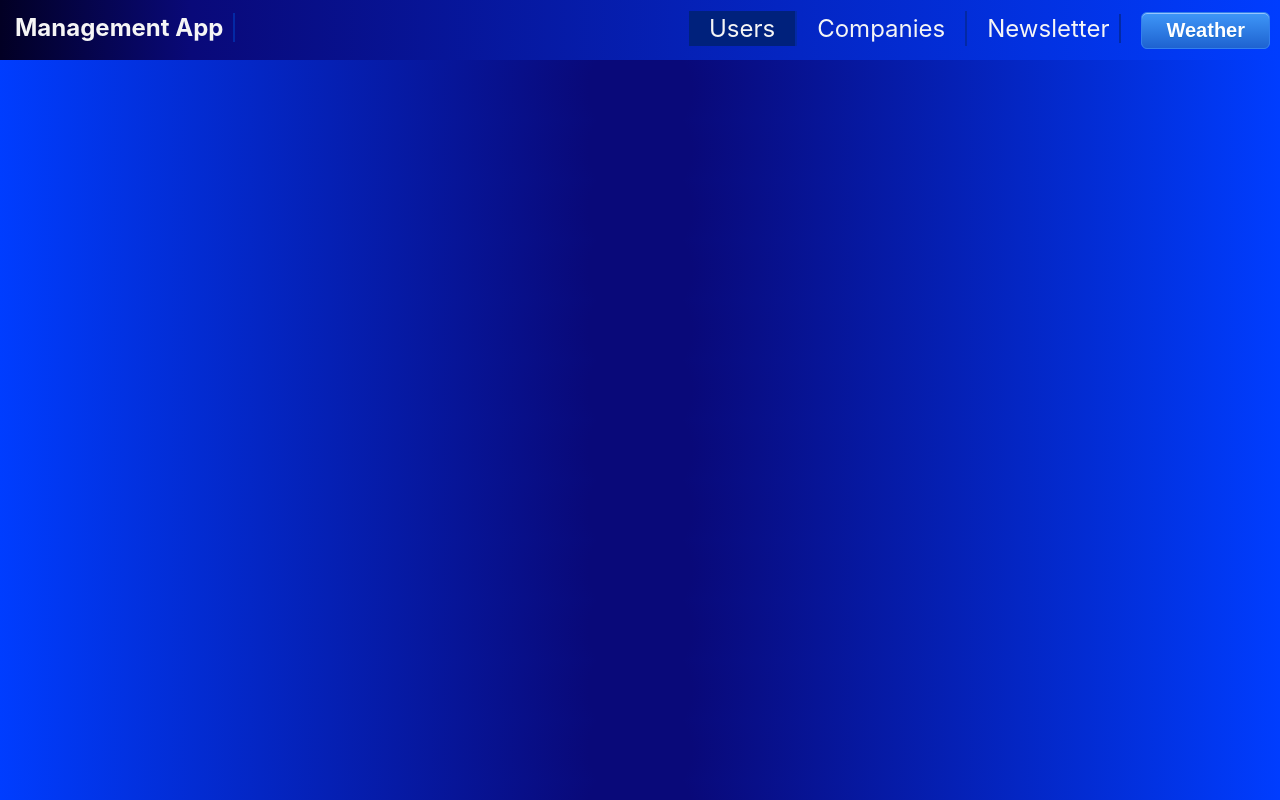
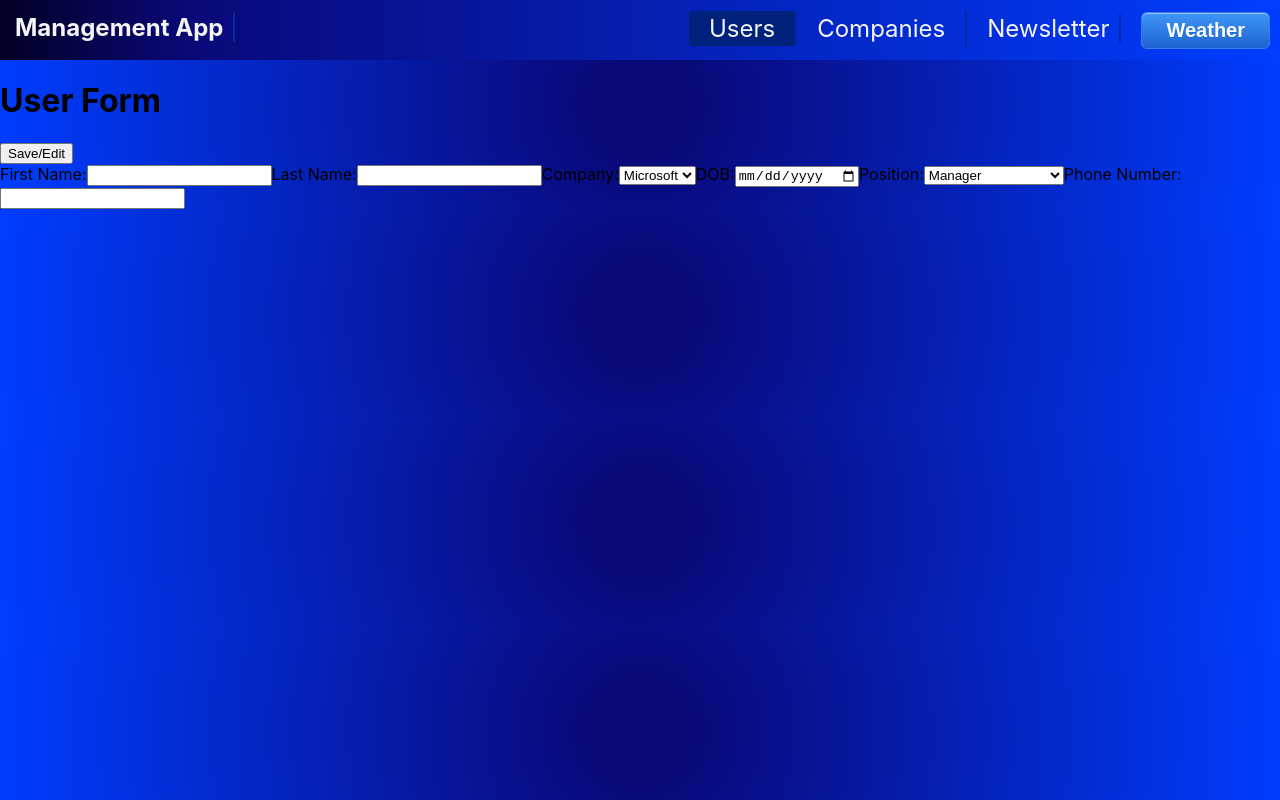
Before and after one commit to MirkoNadj/u-manage, a React (Create React App) app: page /users/create in a window 1280 px wide. Built offline with nearby package versions, Linux system fonts and the light colour scheme.

Commit message:
initial commit

```diff
--- a/src/App.tsx
+++ b/src/App.tsx
@@ -1,25 +1,34 @@
 import React, { FC } from 'react';
 import { BrowserRouter as Router, Routes, Route } from 'react-router-dom';
 import './App.css';
-import {Header} from './components/partials/Header/Header';
-import {Home} from './components/partials/Home/Home';
+import { Header } from './components/partials/Header/Header';
+import { Home } from './components/partials/Home/Home';
+import { UserForm } from './components/UserForm/UserForm';
+import { storedUserList, storedCompanyList, storedPositionList } from './entities/StoredLists';     // temporary list
+
+
 
 const App: FC = () => {
 
+  window.localStorage.setItem('storedUserList', JSON.stringify(storedUserList));
+  window.localStorage.setItem('storedCompanyList', JSON.stringify(storedCompanyList));
+  window.localStorage.setItem('storedPositionList', JSON.stringify(storedPositionList))
+
+
   return (
     <>
-    <Router>
-      <Header />
-      <Routes>
-        <Route path="/" element={<Home />}/>
-   {/*  <Route path="/users/" element={<Users />}/>
-        <Route path="/users/create" element={<UserForm />}/>
-        <Route path="/users/{id}" element={<UserForm />}/>
+      <Router>
+        <Header />
+        <Routes>
+          <Route path="/" element={<Home />} />
+          {/* <Route path="/users/" element={<Users />}/> */}
+          <Route path="/users/create" element={<UserForm />} />
+          {/*    <Route path="/users/{id}" element={<UserForm />}/>
         <Route path="/companies" element={<Companies />}/>
         <Route path="/companies/create" element={<CompanyForm />}/>
         <Route path="/companies/{id}" element={<CompanyForm />}/> */}
-      </Routes>
-    </Router>
+        </Routes>
+      </Router>
     </>
   );
 }
--- a/src/TypeFiles/ObjectTypes.tsx
+++ b/src/TypeFiles/ObjectTypes.tsx
@@ -1,3 +1,5 @@
 export type PositionObject = {
-    coords: {latitude: number, longitude: number}
+    coords: { latitude: number, longitude: number }
 }
+
+export type Position = 'Manager' | 'Software Developer' | 'QA engineer' | 'Stuff';
--- /dev/null
+++ b/src/components/UserForm/UserForm.tsx
@@ -0,0 +1,109 @@
+import React, { FC, useState } from 'react';
+import { CompanyInterface, UserInterface, ValidationErrors } from '../../Interfaces/ObjectInterfaces';
+import { formValidation } from '../../services/formValidation';
+
+
+export const UserForm: FC = () => {
+    let fetchedUserList = window.localStorage.getItem("storedUserList");
+    let fetchedCompanyList = window.localStorage.getItem("storedCompanyList");
+    let fetchedPositionList = window.localStorage.getItem("storedPositionList");
+    // console.log('users', fetchedUserList)
+    // console.log('companies', fetchedCompanyList)
+    // console.log('positions', fetchedPositionList)
+
+    if (!fetchedUserList) {
+        fetchedUserList = '';
+    }
+    const parsedUserList = JSON.parse(fetchedUserList)
+
+    if (!fetchedCompanyList) {
+        fetchedCompanyList = '';
+    }
+    const parsedCompanyList = JSON.parse(fetchedCompanyList)
+    //console.log(parsedCompanyList)
+
+    if (!fetchedPositionList) {
+        fetchedPositionList = '';
+    }
+    const parsedPositionList = JSON.parse(fetchedPositionList)
+
+    const [userInfo, setUserInfo] = useState<UserInterface>({
+        id: '',
+        firstName: '',
+        lastName: '',
+        companyId: '',
+        companyName: '',
+        dOB: '',
+        position: '',
+        phoneNumber: '',
+    })
+
+    const handleChange = (event: any) => {
+        setUserInfo({
+            ...userInfo,
+            [event.target.name]: event.target.userInfo,
+        }
+        )
+    }
+    const [formErrors, setFormErrors] = useState<ValidationErrors>({});
+
+    const [userList, updateUserList] = useState(parsedUserList);
+
+    const [companyList, updateCompanyList] = useState(parsedCompanyList);    // no need for useState??
+    const [positionList, updatePositionList] = useState(parsedPositionList);  // no need for useState??
+
+    const saveUser = () => {
+        setFormErrors(formValidation(userInfo))
+        // validation checking
+        // if ((firstName || lastName || company || dOb || position || phoneNumber) === ('')) {
+        //     setValidationMsg('All fields must be filled');
+        // }
+        // else if (Date.parse(dOb) >= (new Date().getTime())) {
+        //     setValidationMsg('Birthdate is not valid');
+        // }
+        // else if (phoneNumber.length !== 9) {
+        //     setValidationMsg('Phone number must be 9 digits long');
+        // }
+
+        //const newUser = { firstName, lastName, company, dOb, position, phoneNumber }
+        updateUserList([...userList, userInfo])
+        console.log(userInfo)
+        window.localStorage.setItem("storedUserList", JSON.stringify(userList))
+
+    }
+
+    return (
+        <div className='user-form'>
+            <h1>User Form</h1>
+            <button onClick={saveUser}>Save/Edit</button>
+            <div className='form-container'>
+                <label>First Name:</label>
+                <input type='text' id='firstName' name='firstName' value={userInfo.firstName} onChange={handleChange}></input>
+                {formErrors.firstName && <p className='"errors'>{formErrors.firstName}</p>}
+                <label>Last Name:</label>
+                <input type='text' id='lastName' name='lastName' value={userInfo.lastName} onChange={handleChange}></input>
+                {formErrors.lastName && <p className='"errors'>{formErrors.lastName}</p>}
+                <label>Company:</label>
+                <select id="companyId" name="companyId" value={userInfo.companyId} onChange={handleChange}>
+                    {companyList.map((companyItem: CompanyInterface, key: string = companyItem.id) => {
+                        return <option value={companyItem.id}>{companyItem.name}</option>
+                    })}
+                </select>
+                {formErrors.companyId && <p className='"errors'>{formErrors.companyId}</p>}
+                <label>DOB:</label>
+                <input type='date' id='dOB' name='dOB' value={userInfo.dOB} onChange={handleChange}></input>
+                {formErrors.dOB && <p className='"errors'>{formErrors.dOB}</p>}
+                <label>Position:</label>
+                <select name="position" id="position" value={userInfo.position} onChange={handleChange}>
+                    {positionList.map((positionItem: string) => {
+                        return <option value={positionItem}>{positionItem}</option>
+                    })}
+                </select>
+                {formErrors.position && <p className='"errors'>{formErrors.position}</p>}
+                <label>Phone Number:</label>
+                <input type='text' id='phoneNumber' name='phoneNumber' value={userInfo.phoneNumber} onChange={handleChange}></input>
+                {formErrors.phoneNumber && <p className='"errors'>{formErrors.phoneNumber}</p>}
+            </div>
+        </div>
+    )
+}
--- /dev/null
+++ b/src/components/UsersPage/UsersPage.css
@@ -0,0 +1,3 @@
+.users-page {
+    margin-top: 10px;
+}
--- a/src/components/partials/Home/Home.tsx
+++ b/src/components/partials/Home/Home.tsx
@@ -1,5 +1,6 @@
-import React, {FC} from "react";
+import React, { FC } from "react";
 import './Home.css';
+
 
 export const Home: FC = () => {
     return (
--- /dev/null
+++ b/src/entities/StoredLists.tsx
@@ -0,0 +1,65 @@
+import { UserInterface, CompanyInterface } from "../Interfaces/ObjectInterfaces"
+
+export let storedUserList: UserInterface[] = [
+    {
+        id: 'u1',
+        firstName: 'John',
+        lastName: 'Smith',
+        companyId: 'c4',
+        companyName: 'Microsoft',
+        dOB: '1998-01-15',
+        position: 'Software Developer',
+        phoneNumber: '0123456',
+    },
+    {
+        id: 'u2',
+        firstName: 'Jane',
+        lastName: 'Doe',
+        companyId: 'c5',
+        companyName: 'IBM',
+        dOB: '2000-06-20',
+        position: 'Manager',
+        phoneNumber: '6564565',
+    },
+    {
+        id: 'u3',
+        firstName: 'Marry',
+        lastName: 'Sing',
+        companyId: 'c6',
+        companyName: 'Apple',
+        dOB: '1980-02-10',
+        position: 'QA engineer',
+        phoneNumber: '0123456',
+    }
+];
+
+export let storedCompanyList: CompanyInterface[] = [
+    {
+        id: 'c4',
+        name: 'Microsoft',
+        users: ['u1'],
+        city: 'San Francisco',
+        country: 'USA'
+    },
+    {
+        id: 'c5',
+        name: 'IBM',
+        users: ['u2'],
+        city: 'New York',
+        country: 'USA'
+    },
+    {
+        id: 'c6',
+        name: 'Apple',
+        users: ['u3'],
+        city: 'LA',
+        country: 'USA'
+    }
+];
+
+export let storedPositionList = [
+    'Manager',
+    'Software Developer',
+    'QA engineer',
+    'Stuff'
+]
--- /dev/null
+++ b/src/services/formValidation.tsx
@@ -0,0 +1,25 @@
+import { UserInterface, ValidationErrors } from "../Interfaces/ObjectInterfaces";
+
+export const formValidation = (userInfo: UserInterface) => {
+    let formErrors: ValidationErrors = {};
+
+    if (!userInfo.firstName) {
+        formErrors.firstName = "First name is required";
+    }
+    if (!userInfo.lastName) {
+        formErrors.lastName = "Last name is required";
+    }
+    if (!userInfo.companyId) {
+        formErrors.companyId = "Company name required";
+    }
+    if (!userInfo.dOB) {
+        formErrors.dOB = "Date of birth is required";
+    }
+    if (!userInfo.position) {
+        formErrors.position = "Position is required";
+    }
+    if (!userInfo.phoneNumber) {
+        formErrors.phoneNumber = "Phone number is required"
+    }
+    return formErrors;
+}
```
Also changed, not shown: src/Interfaces/ObjectInterfaces.tsx (+31 -0 lines), src/components/UsersPage/UsersPage.tsx (added, +16 -0 lines), src/entities/UserEntity.tsx (added, +33 -0 lines), src/services/guidGenerator.tsx (added, +15 -0 lines), src/components/UserForm/UserForm.css (added).
